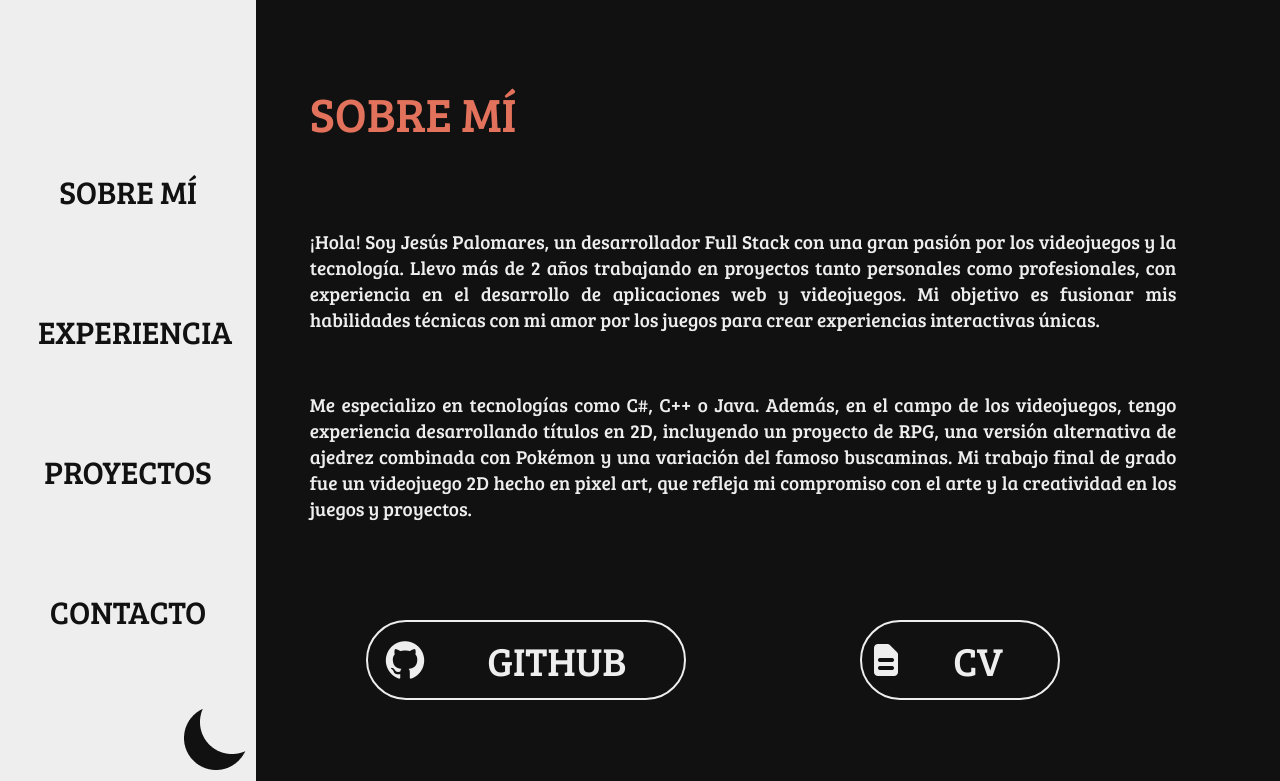
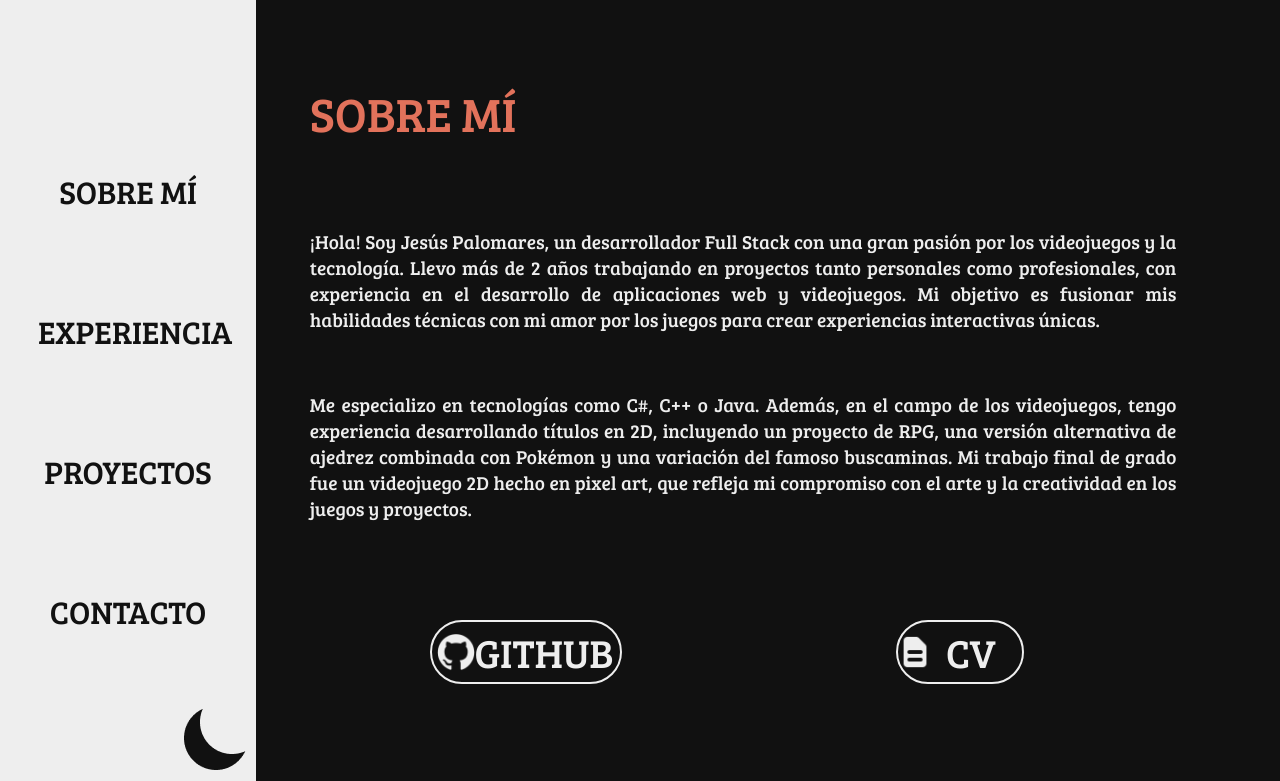
Before and after one commit to jepalfer/portfolio, a React (Create React App) app: page / in a window 1280 px wide. Shown: the top 781 px of the page. Built offline with nearby package versions, Linux system fonts and the light colour scheme.

Commit message:
adjusted github and cv buttons

```diff
--- a/src/css/linkButtons.css
+++ b/src/css/linkButtons.css
@@ -1,5 +1,5 @@
 .Link-button {
-    border-radius: 45px;
+    border-radius: 1em;
     background: none;
     transition: transform 0.3s ease, border-color 0.3s ease;
     font-size: 5vh;
@@ -8,10 +8,6 @@
     text-decoration-thickness: 0;
 }
 
-.Github-button {
-    width: 40vh;
-    height: 10vh;
-}
 
 .Dark-mode-link-button {
     border: 2px solid #eeeeee;
@@ -23,11 +19,36 @@
     color: #111111;
 }
 
+.Github-button {
+    width: 15vw;
+    height: 5vw;
+}
 .CV-button {
-    width: 25vh;
-    height: 10vh;
+    width: 10vw;
+    height: 5vw;
 }
 
+
+.Logo {
+    width: 3vw;
+    height: 3vw;
+}
+/*
+.Github-button {
+    width: 7em;
+    height: 2em;
+}
+
+.CV-button {
+    width: 4em;
+    height: 2em;
+}
+
+.Logo {
+    width: 1.25em;
+    height: 1.25em;
+}
+*/
 .Link-button:hover {
     transform: scale(1.05);
     border-color: #E2725B;
@@ -35,13 +56,9 @@
 }
 
 .Link-button:hover img {
-    filter: invert(20%) sepia(28%) saturate(4828%) hue-rotate(321deg) brightness(93%) contrast(90%);}
+    filter: invert(20%) sepia(28%) saturate(4828%) hue-rotate(321deg) brightness(93%) contrast(90%);
+}
 
-.Logo {
-    width: 40px;
-    height: 40px;
-
-}
 
 .Button-grid {
     display: grid;
```
